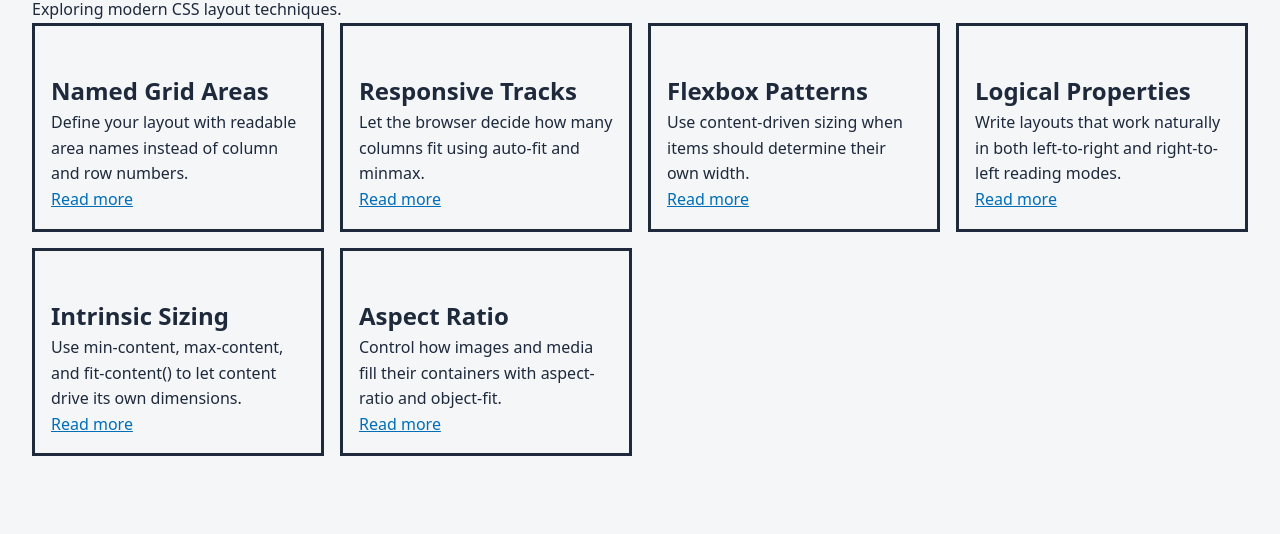
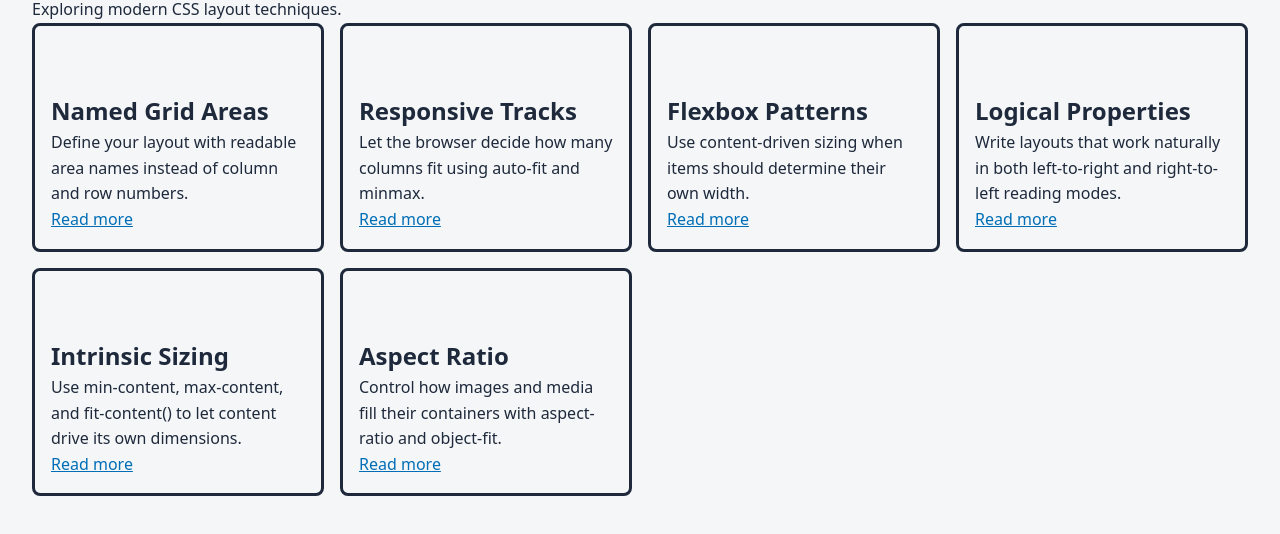
Before and after one commit to CatsRun/wdd331-portfolio, a plain HTML site: page unit-4/grid-layout/cards.html in a window 1280 px wide. Shown: the part 86-620 px from the top of the page. Drawn offline with Linux system fonts and the light colour scheme.

Commit message:
cards.css working

```diff
--- a/css/main.css
+++ b/css/main.css
@@ -35,3 +35,10 @@ a:hover {
 footer {
   margin-top: 2rem;
 }
+
+/* change this to use tokens */
+.card {
+  padding: 1rem;
+  border: solid;
+  border-radius: 0.5rem;
+}
--- a/unit-4/grid-layout/cards.css
+++ b/unit-4/grid-layout/cards.css
@@ -10,24 +10,23 @@
     /*inner grid*/
     display: grid;
     grid-template-rows:
-      [img-start] 30px
+      [img-start] 50px
       [img-end header-start] auto
-      [header-end main-start] auto
-      [main-end link-start] 0.5fr
+      [header-end main-start] 1fr
+      [main-end link-start] auto
       [link-end];
 
-    padding: 1rem;
-    border: solid;
-
     div {
-      /* grid-row: img-start / img-end; */
-      display: contents;
+      display: contents; /*item is ignored allowing grid to work on grandchild of .card*/
     }
     h2 {
       grid-row: header-start / header-end;
       align-self: start;
     }
-
+    > div[aria-hidden='true'] {
+      display: block;
+      grid-row: img-start / img-end;
+    }
     p {
       grid-row: main-start / main-end;
     }
@@ -36,10 +35,5 @@
       grid-row: link-start / link-end;
       align-self: end;
     }
-    /* } */
   }
 }
-
-/* [img-start] 1fr
-      [img-end other-content-start] 1fr
-      [other-ontent-end]; */
```
